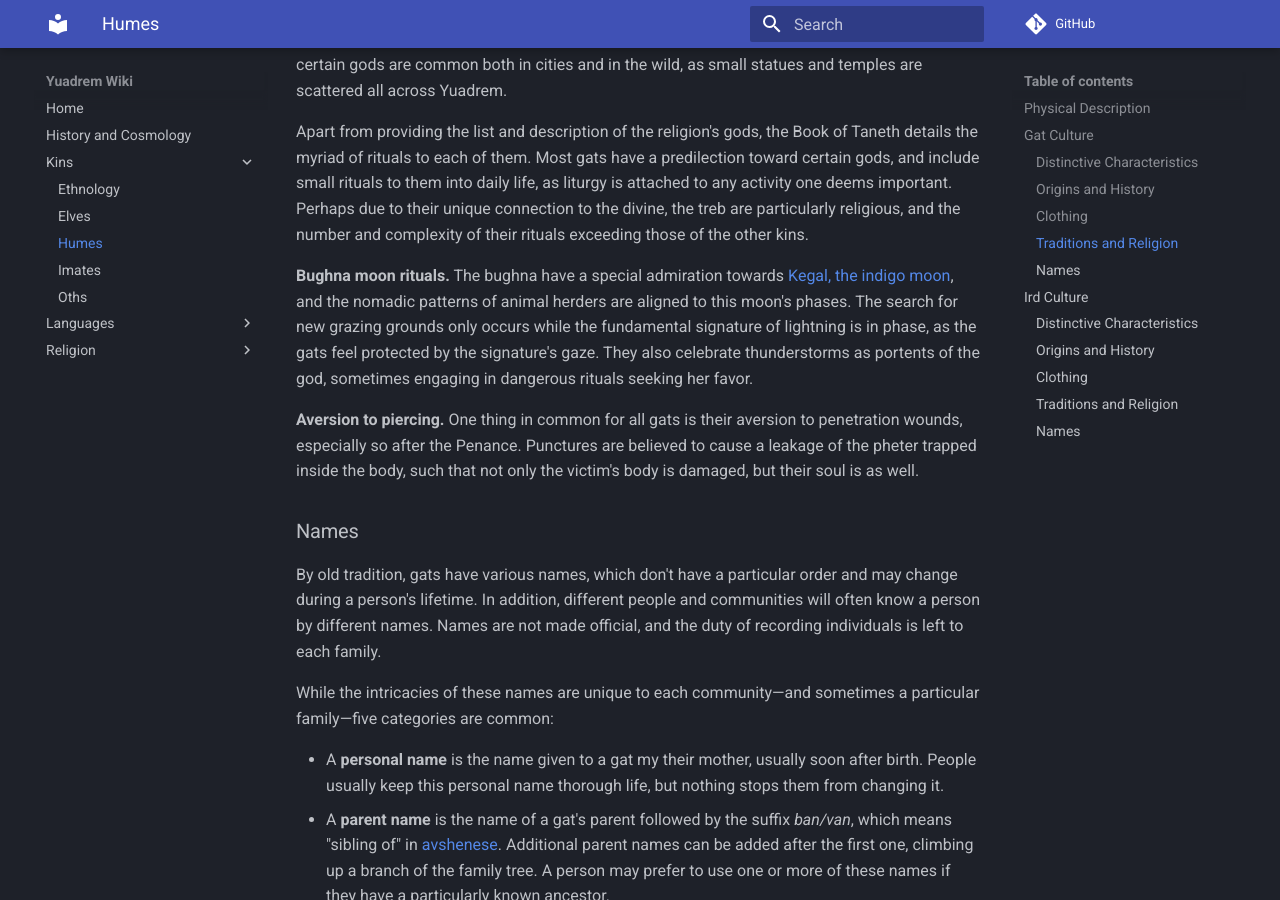
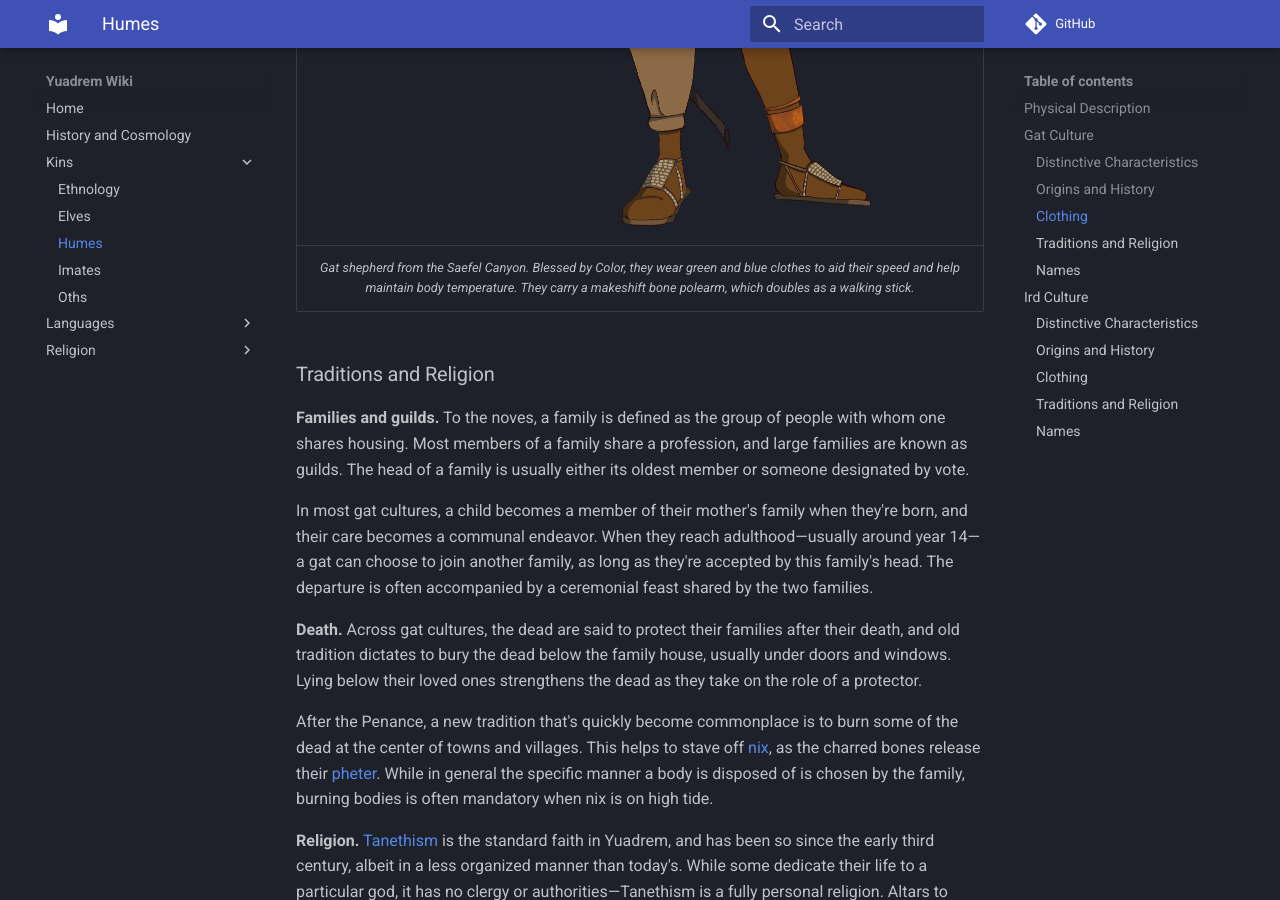
Before and after one commit to bleaktwig/yuadrem-wiki, an MkDocs documentation site: the page built from docs/kins/hume.md, in a window 1280 px wide and 900 px high, scrolled down 2532 px. Built offline with MkDocs 1.6.1 and Material for MkDocs 9.7.7, drawn with Linux system fonts in a browser that asks for light colours; comment, search, counter and statistics services are not loaded; some of the changed text lies outside the part shown.

Commit message:
Added a few cool images to hume wiki page

```diff
--- a/docs/kins/hume.md
+++ b/docs/kins/hume.md
@@ -41,6 +41,10 @@
 Clothes are varied across the different gat cultures, but one thing remains constant: a person's garments generally focuses on a few particular, strong colors. Blessed by Color, gats are particularly affected by the hue of their clothing, and they take advantage of this to manipulate their mind, personality, and physiology.
 
 While working, a laborer might wear red with hints of magenta to allow their body to enhance their physical strength. A scholar may wear blue with details in cyan and chartreuse to improve their memory retention. Travelers often wear green in the day to speed up their travels, then orange or saffron during the night to receive more warmth from their bonfire.
+
+| ![Gat shepherd from the Saefel Canyon](img/hume.gat.saefel.png) |
+|:---------------------------------:|
+| _Gat shepherd from the Saefel Canyon. Blessed by Color, they wear green and blue clothes to aid their speed and help maintain body temperature. They carry a makeshift bone polearm, which doubles as a walking stick._ |
 
 ### Traditions and Religion
 **Families and guilds.**
@@ -97,6 +101,10 @@
     * Names are neither official nor recorded, but presenting yourself with a name that contains a lie is very badly seen, and may even be punished in some ethnic groups.
     * Just knowing someone's full name gives you a lot of information on that person.
 -->
+
+| ![Gat noble from the Holy Princedom of Ushpavam](img/hume.gat.holy_princedom_of_ushpavam.png) |
+|:---------------------------------:|
+| _Gat noble from the Holy Princedom of Ushpavam. His red clothes serve to fortify him, while the gold he wards evokes virtue. His horns, made from boar husks, conjure an association to the god-suzerain Olag and the Et-born in general._ |
 
 <!--TODO. Keep editing from here on forward.--->
 -------------------------------------------------------------------------------
```
Also changed, not shown: docs/kins/img/hume.gat.holy_princedom_of_ushpavam.png (added), docs/kins/img/hume.gat.saefel.png (added).
